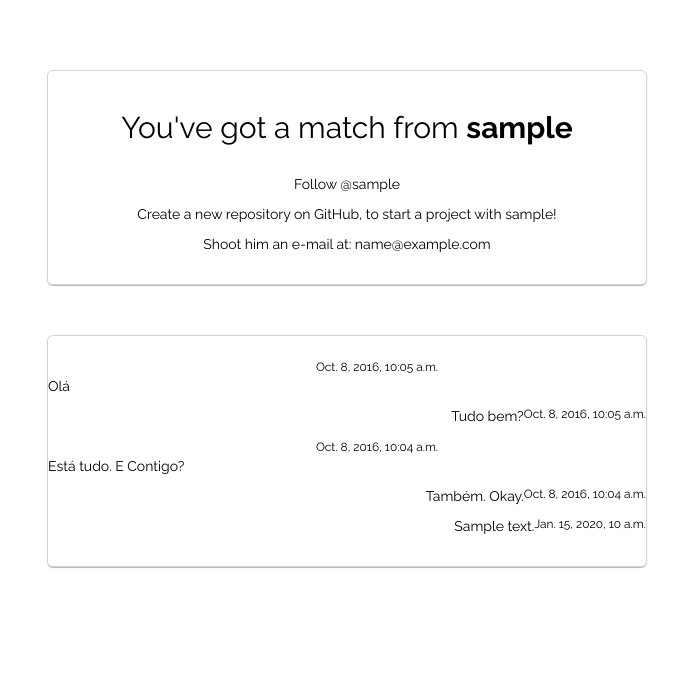
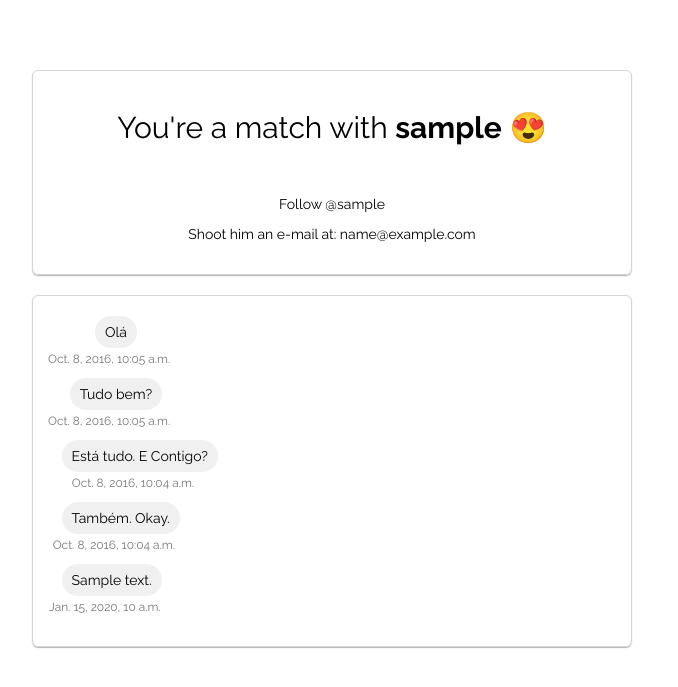
Before and after one commit to friendswithbenegits/fwbg, a Django app: page /users/match/1/ in a window 1280 px wide. Shown: the part 51-738 px from the top of the page, without its empty margins (308-986 px from the left). Run offline with Django 3.2, Linux system fonts and the light colour scheme; a user stored in the database is signed in; tables that the repository leaves empty hold one stand-in row (values such as "Sample post"); some libraries are stand-ins or nearby versions.

Commit message:
messages styles

```diff
--- a/devtinder/static/css/project.css
+++ b/devtinder/static/css/project.css
@@ -242,3 +242,24 @@ body {
     padding: 0px 6px;
     border-radius: 17px;
 }
+
+/* MATCH DETAIL */
+.match-message {
+  margin-bottom: 10px;
+  font-size: 14px;
+}
+.match-message img {
+  max-width: 32px;
+  display: inline-block;
+  margin-right: 10px;
+}
+.match-message div {
+  display: inline-block;
+  padding: 6px 10px;
+  background-color: #f1f0f0;
+  border-radius: 1.3em;
+}
+.match-message div.from {
+  color: white;
+  background-color: rgb(250, 60, 76);
+}
--- a/devtinder/templates/pages/home.html
+++ b/devtinder/templates/pages/home.html
@@ -40,7 +40,7 @@
         {% else %}
             {% if pm.status != 200 %}
                 <div class="pm-container center-form-container">
-                    <h1>Oops! 😲</h1>
+                    <h1>Oops! 😲</h1><br>
                     <p>{{ pm.message|safe }}</p>
                 </div>
             {% else %}
--- a/devtinder/templates/users/user_match_detail.html
+++ b/devtinder/templates/users/user_match_detail.html
@@ -4,10 +4,8 @@
 {% block content %}
 
 {% with github=object.get_github_account %}
-    <div class="container">
-        <div class="row">
     <div class="pm-container center-form-container">
-                <h2>You've got a match from <strong>{{ from_user.username }}</strong></h2>
+        <h2>You're a match with <strong>{{ from_user.username }}</strong> 😍</h2>
         <div class="row">
             <div class="col-xs-6">
                 <img src="{{ to_user.avatar_url }}" class="img-fluid img-circle">
@@ -16,45 +14,31 @@
                 <img src="{{ from_user.avatar_url }}" class="img-fluid img-circle">
             </div>
         </div>
+        <br>
         <div class="row">
             <p><a class="github-button" href="https://github.com/{{ from_user.username }}" data-style="mega" aria-label="Follow @{{ from_user.username }} on GitHub">Follow @{{ from_user.username }}</a></p>
-                    <p><a href="https://github.com/new">Create a new repository on GitHub, to start a project with {{ from_user.username }}!</a></p>
-                    <p>Shoot him an e-mail at: {{ from_user.email }}</p>
-                </div>
-            </div>
+            {# <p><a href="https://github.com/new">Create a new repository on GitHub, to start a project with {{ from_user.username }}!</a></p> #}
+            {% if from_user.email %}<p>Shoot him an e-mail at: {{ from_user.email }}</p>{% endif %}
         </div>
     </div>
 
-
-    <div class="container">
-        <div class="row">
-            <div class="pm-container center-form-container">
+    <div class="pm-container center-form-container" style="margin-top:20px;">
         {% for message in msgs %}
-                <div class="row">
-                    {% if message.orientation == "left" %}
-                    <div class="pull-left">
-                        <div class="col-xs-2"><img src="{{ message.from_user.avatar_url }}" class="img-fluid img-circle"></div>
-                        <div class="col-xs-2"><img src="{{ message.to_user.avatar_url }}" class="img-fluid img-circle"></div>
+            {% if message.from_user == request.user %}
+            <div class="pull-left match-message">
+                <img src="{{ message.from_user.avatar_url }}" class="img-fluid img-circle" />
+                <div class="text-left">{{ message.content }}</div><br>
+                <small class="text-left text-muted">{{ message.creation_date }}</small>
             </div>
-                    <div>
-                        <small class="text-left">{{ message.creation_date }}</small>
-                        <p class="text-left">{{ message.content }}</p>
-                    </div>
-                    {% elif message.orientation == "right" %}
-                    <div>
-                        <small class="pull-right">{{ message.creation_date }}</small>
-                        <p class="pull-right">{{ message.content }}</p>
-                    </div>
-                    <div class="pull-right">
-                        <div class="col-xs-2"><img src="{{ message.from_user.avatar_url }}" class="img-fluid img-circle"></div>
-                        <div class="col-xs-2"><img src="{{ message.to_user.avatar_url }}" class="img-fluid img-circle"></div>
+            {% else %}
+            <div class="pull-right match-message">
+                <div class="text-right from">{{ message.content }}</div><br>
+                <small class="text-right text-muted">{{ message.creation_date }}</small>
+                <img src="{{ message.from_user.avatar_url }}" class="img-fluid img-circle" />
             </div>
             {% endif %}
-
-                </div>
+            <div style="clear: both;"></div>
         {% endfor %}
-            </div>
-        </div>
     </div>
 {% endwith %}
 {% endblock content %}
--- a/devtinder/templates/users/user_matches.html
+++ b/devtinder/templates/users/user_matches.html
@@ -10,10 +10,10 @@
                 <h1>No matches, yet! 😭</h1>
                 {% if me.get_all_snippets|length == 0 %}
                 <p>Start by adding your <span class="git">git</span>s</p>
-                {% else %}
-                <p>
                 {% endif %}
             {% else %}
+                <h1>It's a match! 😍</h1>
+                <img class="img-fluid img-rounded" style='height: 100%; width: 100%; object-fit: contain' src="{% static 'images/omgmatch4.gif' %}"/>
                 <ul>
                 {% for match in matches %}
                     <li class=""><a href="{% url 'users:match-detail' match.id %}">{{ me }} with {{ match.to_user }}</a></li>
--- a/devtinder/users/views.py
+++ b/devtinder/users/views.py
@@ -192,20 +192,14 @@ class UserMatchDetailView(LoginRequiredMixin, TemplateView):
 
         now = datetime.now()
         ctx["msgs"] = [
-            {'orientation': 'left', 'from_user': ctx['from_user'], 'to_user': ctx['to_user'], 'creation_date': now - timedelta(seconds=10), "content": "Olá", },
-            {'orientation': 'right', 'from_user': ctx['from_user'], 'to_user': ctx['to_user'], 'creation_date': now - timedelta(seconds=50), "content": "Tudo bem?", },
-            {'orientation': 'left', 'from_user': ctx['from_user'], 'to_user': ctx['to_user'], 'creation_date': now - timedelta(seconds=70), "content": "Está tudo. E Contigo?", },
-            {'orientation': 'right', 'from_user': ctx['from_user'], 'to_user': ctx['to_user'], 'creation_date': now - timedelta(seconds=100), "content": "Também. Okay.", },
+            {'from_user': ctx['from_user'], 'to_user': ctx['to_user'], 'creation_date': now - timedelta(seconds=10), "content": "Olá", },
+            {'from_user': ctx['to_user'], 'to_user': ctx['from_user'], 'creation_date': now - timedelta(seconds=50), "content": "Tudo bem?", },
+            {'from_user': ctx['to_user'], 'to_user': ctx['from_user'], 'creation_date': now - timedelta(seconds=70), "content": "Está tudo. E Contigo?", },
+            {'from_user': ctx['from_user'], 'to_user': ctx['to_user'], 'creation_date': now - timedelta(seconds=100), "content": "Também. Okay.", },
         ]
         msgs = Message.objects.filter(match=match)
         for msg in msgs:
-            if msg.from_user == self.user:
-                orientation = "right"
-            else:
-                orientation = "left"
-
             ctx["msgs"].append({
-                'orientation': orientation,
                 'from_user': msg.from_user,
                 'to_user': msg.to_user,
                 'creation_date': msg.timestamp,
```
Also changed, not shown: devtinder/static/images/omgmatch.gif (added), devtinder/static/images/omgmatch1.gif (added), devtinder/static/images/omgmatch2.gif (added), devtinder/static/images/omgmatch4.gif (added), 1 other file. Lines whose indentation alone changed are shown as unchanged.
